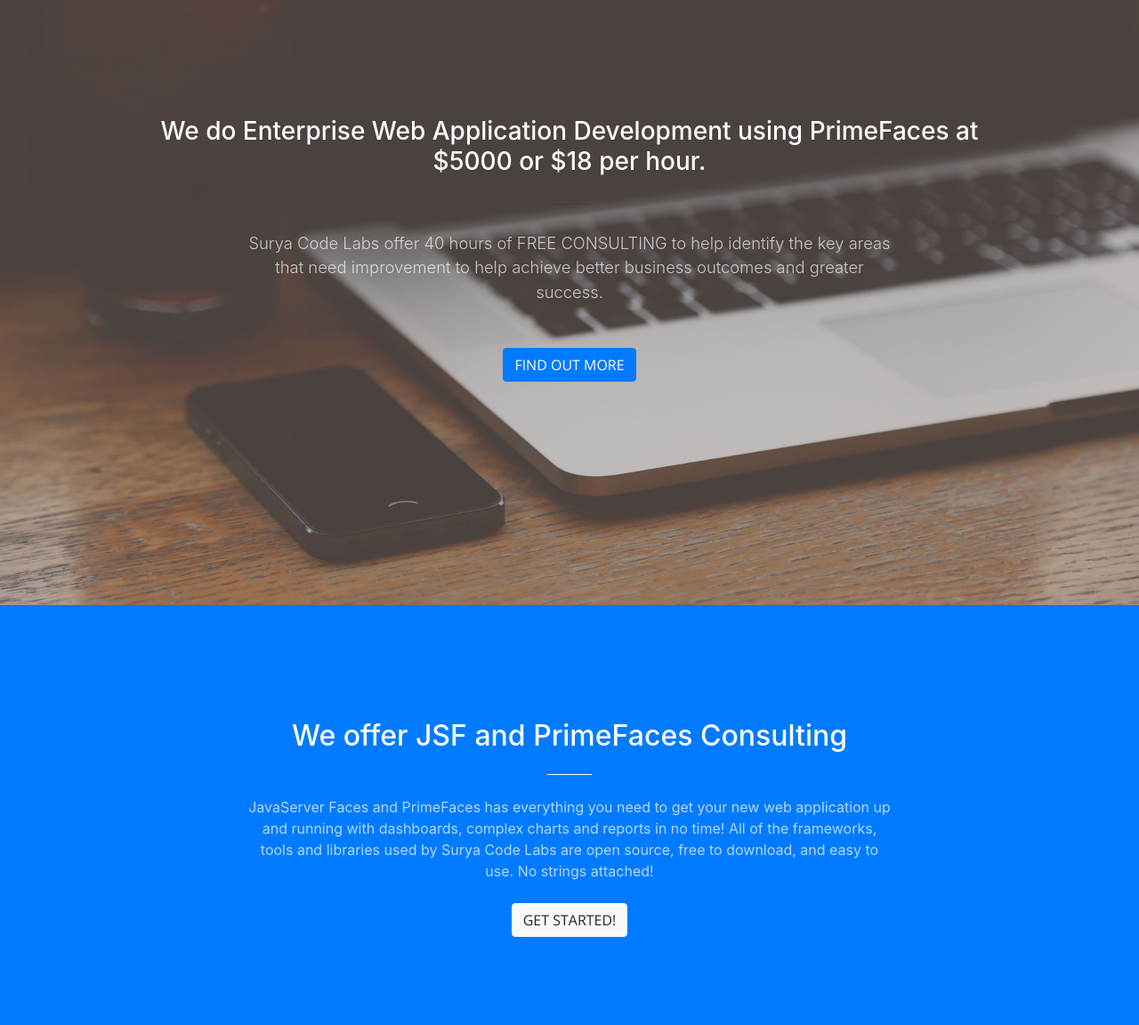
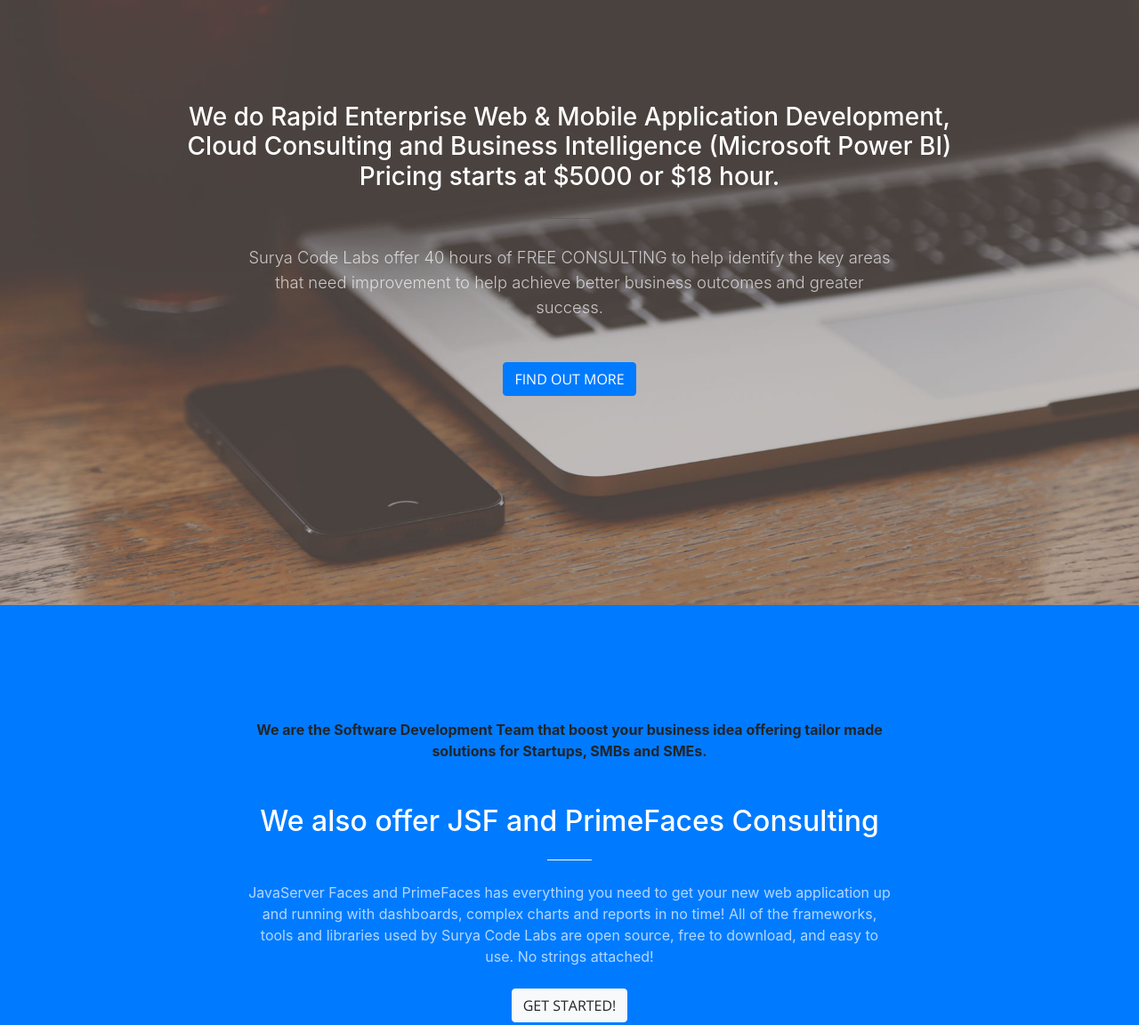
Before and after one commit to sampath707/sampath707.github.io, a website with bundled scripts: page index.html in a window 1280 px wide. Shown: the part 120-1272 px from the top of the page at 89% size. Built offline with nearby package versions, Linux system fonts and the light colour scheme; a script that the page names is missing.

Commit message:
Update index.html

```diff
--- a/index.html
+++ b/index.html
@@ -133,7 +133,7 @@
       <div class="row">
         <div class="col-lg-10 mx-auto">
           <h3>
-            We do Enterprise Web Application Development using PrimeFaces at $5000 or $18 per hour.
+            We do Rapid Enterprise Web & Mobile Application Development, Cloud Consulting and Business Intelligence (Microsoft Power BI) Pricing starts at $5000 or $18 hour.
           </h3>
           <hr>
         </div>
@@ -151,7 +151,15 @@
     <div class="container">
       <div class="row">
         <div class="col-lg-8 mx-auto text-center">
-          <h2 class="section-heading text-white">We offer JSF and PrimeFaces Consulting</h2>
+
+          <b>We are the Software Development Team that boost your business idea
+          offering tailor made solutions for Startups, SMBs and SMEs.</b>
+
+          <br>
+  <br>
+  <br>
+
+          <h2 class="section-heading text-white">We also offer JSF and PrimeFaces Consulting</h2>
           <hr class="light my-4">
 
           <p class="text-faded mb-4">JavaServer Faces and PrimeFaces
@@ -160,6 +168,8 @@
             and libraries used by Surya Code Labs are open source, free to download, and easy to use.
             No strings attached!
           </p>
+
+
 
           <a class="btn btn-light btn-xl js-scroll-trigger" href="#services">Get Started!</a>
         </div>
```
